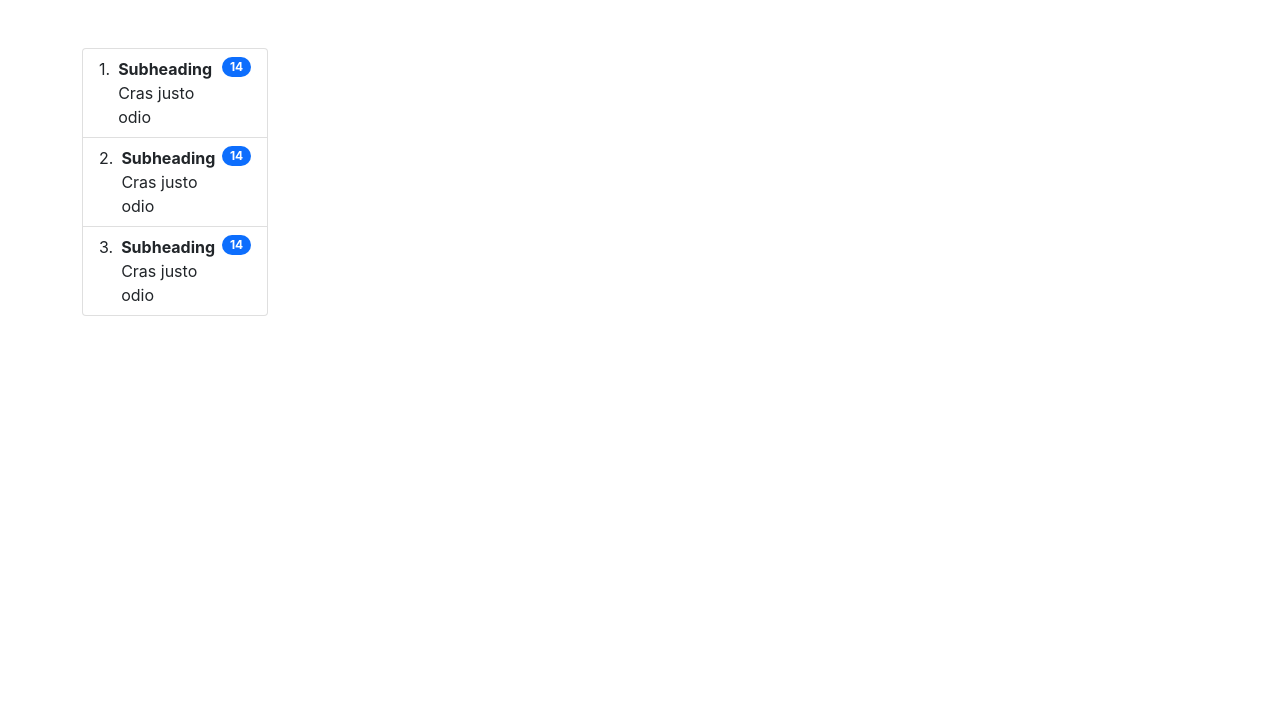
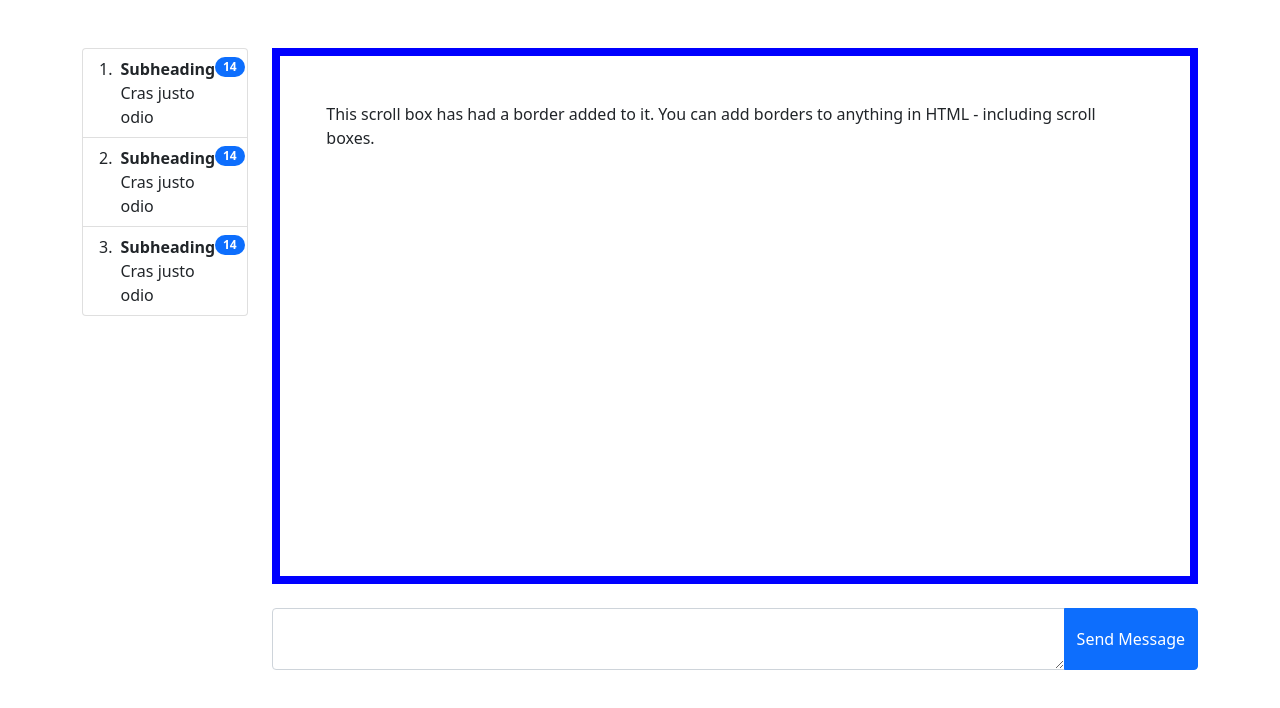
Before and after one commit to DongMZ1/Chatappfrontend, a React (Create React App) app: page / in a window 1280 px wide. Both pictures are taken after typing "Sample", "Sample123" into the empty fields and a click on the button "Login". Shown: the top 708 px of the page. Built offline with nearby package versions, Linux system fonts and the light colour scheme; no server answers.

Commit message:
finish basic style

```diff
--- /dev/null
+++ b/src/components/Chatcontent.js
@@ -0,0 +1,21 @@
+import React from "react";
+
+const Chatcontent = () => {
+  return (
+    <>
+      <div
+        style={{
+          height: "200%",
+          overflow: "auto",
+          border: "8px solid blue",
+          padding: "5%",
+        }}
+      >
+        This scroll box has had a border added to it. You can add borders to
+        anything in HTML - including scroll boxes.
+      </div>
+    </>
+  );
+};
+
+export default Chatcontent;
--- /dev/null
+++ b/src/components/Fixedfooterinput.js
@@ -0,0 +1,13 @@
+import React from 'react';
+import {Button} from 'react-bootstrap'
+
+const Fixedfooterinput = () =>{
+    return <>
+       <div className="input-group mb-3" >
+        <textarea type="text" className="form-control" />
+        <Button>Send Message</Button>
+      </div>
+    </>
+}
+
+export default Fixedfooterinput;
--- a/src/components/Sidebar.js
+++ b/src/components/Sidebar.js
@@ -1,49 +1,33 @@
-import React from 'react'
-import {useSelector, useDispatch} from 'react-redux'
+import React from "react";
+import { useSelector, useDispatch } from "react-redux";
 
-const Sidebar = () =>{
+const Sidebar = () => {
   const dispatch = useDispatch();
-    return(
-
-        <>
-        <br />
-        <br />
-        <div className = 'container'>
- {/**---------------------------------------------------------------------------------------- */}
-        <div className='col-sm-2'>
-        <ol className="list-group list-group-numbered">
-        <li className="list-group-item d-flex justify-content-between align-items-start">
-          <div className="ms-2 me-auto">
-            <div className="fw-bold">Subheading</div>
+  return (
+    <ol class="list-group list-group-numbered">
+  <li class="list-group-item d-flex justify-content-between align-items-start">
+    <div class="ms-2 me-auto">
+      <div class="fw-bold">Subheading</div>
       Cras justo odio
     </div>
-          <span className="badge bg-primary rounded-pill">14</span>
+    <span class="badge bg-primary rounded-pill">14</span>
   </li>
-        <li className="list-group-item d-flex justify-content-between align-items-start">
-          <div className="ms-2 me-auto">
-            <div className="fw-bold">Subheading</div>
+  <li class="list-group-item d-flex justify-content-between align-items-start">
+    <div class="ms-2 me-auto">
+      <div class="fw-bold">Subheading</div>
       Cras justo odio
     </div>
-          <span className="badge bg-primary rounded-pill">14</span>
+    <span class="badge bg-primary rounded-pill">14</span>
   </li>
-        <li className="list-group-item d-flex justify-content-between align-items-start">
-          <div className="ms-2 me-auto">
-            <div className="fw-bold">Subheading</div>
+  <li class="list-group-item d-flex justify-content-between align-items-start">
+    <div class="ms-2 me-auto">
+      <div class="fw-bold">Subheading</div>
       Cras justo odio
     </div>
-          <span className="badge bg-primary rounded-pill">14</span>
+    <span class="badge bg-primary rounded-pill">14</span>
   </li>
 </ol>
-      </div>
-      {/*------------------------------------------------------------------------------- */}
-      <div className='col-sm-10'>
-
-      </div>
-    {/**--------------------------------------------------------------------------------- */}
-      </div>
-      </>
-
-    )
-}
+  );
+};
 
 export default Sidebar;
--- a/src/index.css
+++ /dev/null
@@ -1,13 +0,0 @@
-body {
-  margin: 0;
-  font-family: -apple-system, BlinkMacSystemFont, 'Segoe UI', 'Roboto', 'Oxygen',
-    'Ubuntu', 'Cantarell', 'Fira Sans', 'Droid Sans', 'Helvetica Neue',
-    sans-serif;
-  -webkit-font-smoothing: antialiased;
-  -moz-osx-font-smoothing: grayscale;
-}
-
-code {
-  font-family: source-code-pro, Menlo, Monaco, Consolas, 'Courier New',
-    monospace;
-}
--- a/src/index.js
+++ b/src/index.js
@@ -1,6 +1,5 @@
 import React from 'react';
 import ReactDOM from 'react-dom';
-import './index.css';
 import App from './App';
 import reportWebVitals from './reportWebVitals';
 import {Provider} from 'react-redux';
--- a/src/pages/Homepageafterlogin.js
+++ b/src/pages/Homepageafterlogin.js
@@ -1,30 +1,43 @@
-import react, {useEffect, useState} from 'react'
-import {useSelector, useDispatch} from 'react-redux'
-import {io} from "socket.io-client";
-import {Button} from 'react-bootstrap'
-import Sidebar from '../components/Sidebar'
+import react, { useEffect, useState } from "react";
+import { useSelector, useDispatch } from "react-redux";
+import { io } from "socket.io-client";
+import { Button } from "react-bootstrap";
+import Sidebar from "../components/Sidebar";
+import Fixedfooterinput from "../components/Fixedfooterinput";
+import Chatcontent from '../components/Chatcontent'
 
-const Homepageafterlogin = () =>{
+const Homepageafterlogin = () => {
   const [message, setmessage] = useState();
   const dispatch = useDispatch();
-    const socket = io('localhost:5000');
-    useEffect( () =>{
-        socket.on("message", data => {
+  const socket = io("localhost:5000");
+  useEffect(() => {
+    socket.on("message", (data) => {
       setmessage(data);
     });
+  });
 
-      }
-        )
+  const sendmessage = () => {
+    socket.emit("message", "frontend works");
+  };
 
-        const sendmessage = () =>{
-            socket.emit('message', 'frontend works');
-          }
-
-   return(
+  return (
     <>
+      <br />
+      <br />
+      <div className="container">
+      <div className="row">
+        <div className="col-2">
           <Sidebar />
+        </div>
+        <div className="col-10">
+          <Chatcontent />
+          <br />
+          <Fixedfooterinput />
+        </div>
+      </div>
+      </div>
     </>
-   )
-}
+  );
+};
 
 export default Homepageafterlogin;
```
Lines whose indentation alone changed are shown as unchanged.
